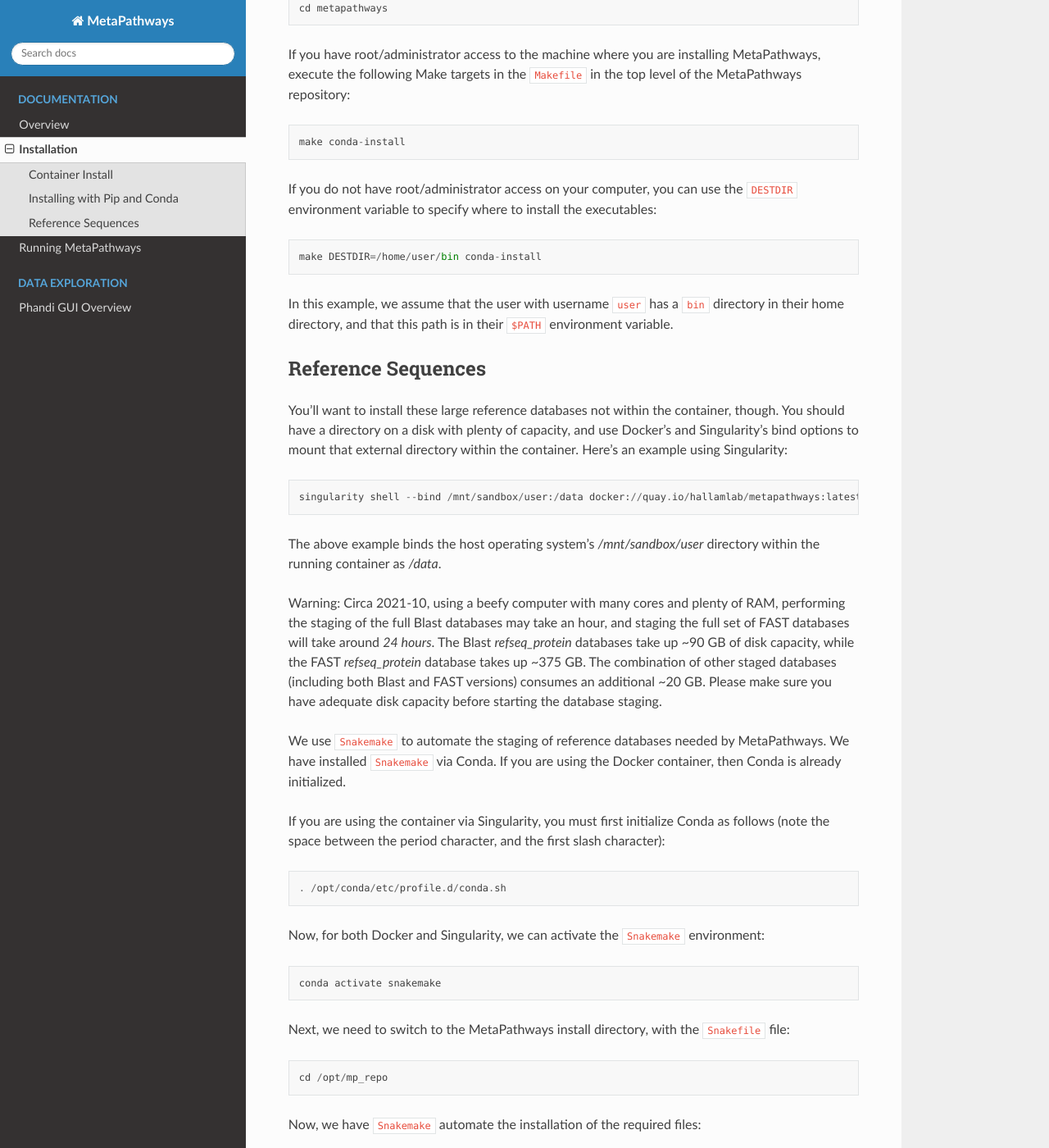
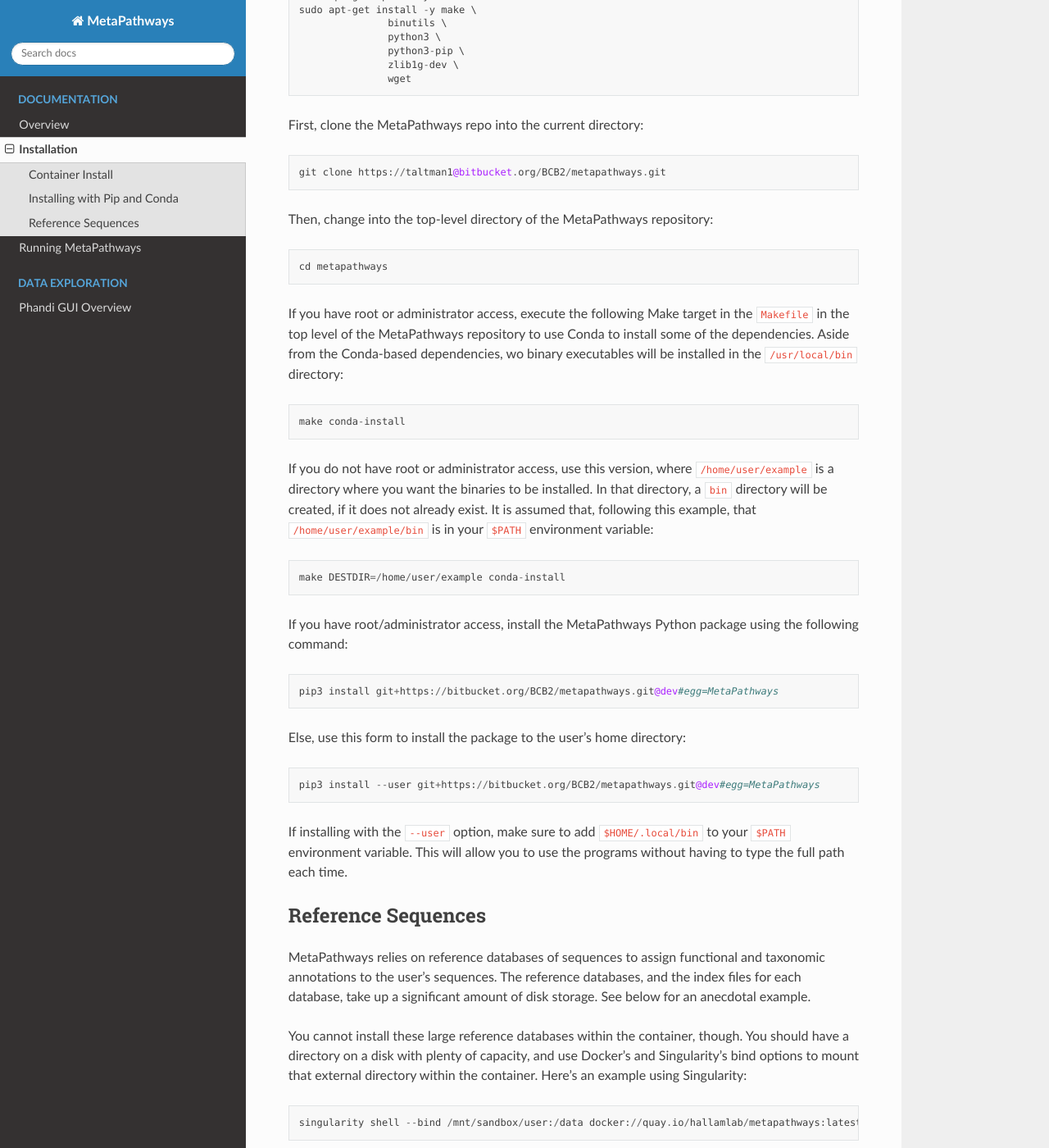
Before and after one commit to hallamlab/MetaPathways, a Sphinx documentation site: the page built from docs/manual/install.rst, in a window 1280 px wide and 1400 px high, scrolled down 1148 px. Shown: the whole window at 82% size. Built offline with Sphinx 7.4.7 and the Read the Docs theme 2.0.0, drawn with Linux system fonts in a browser that asks for light colours; some of the changed text lies outside the part shown.

Commit message:
Extended documentation to cover case when not installing as root via Pip & Conda. Tested documentation in Docker container.
Former-commit-id: cdc5ff3133362858b960abd06d859db8c88e836b

````diff
--- a/docs/manual/install.rst
+++ b/docs/manual/install.rst
@@ -14,9 +15,9 @@
 Container Install
 =================
 
-Our container images are hosted at `Quay.io <https://quay.io/repository/hallamlab/metapathways?tab=info>`_. The following commands assume that
-you are already familiar with installing and running Docker containers via the
-``docker`` or ``singularity`` executables:
+Our container images are hosted at `Quay.io <https://quay.io/repository/hallamlab/metapathways?tab=info>`_.
+The following commands assume that you are already familiar with installing and running Docker containers
+via the ``docker`` or ``singularity`` executables:
 
 Using `Docker <https://sylabs.io/>`_::
      sudo docker pull quay.io/hallamlab/metapathways
@@ -36,38 +37,68 @@
 For this to work, we assume that you have the following already set up in your
 command line environment:
 
+* You have basic ``C`` development tools in your path, including: ``make``, ``ar``, ``gcc``, ``g++``, etc.
+* You have a development verson of the ``zlib`` library
 * You have a working version of ``git``
-* You have the ``make`` command in your path
+* You have Python 3 (``python3``) and ``pip3`` installed
 * You have already `installed Conda <https://docs.conda.io/en/latest/miniconda.html>`_, and it is activated
+* You have ``wget`` installed
 
-First, clone the MetaPathways repo:
+If you are using a version of Linux that uses ``apt``, and you have root access, then you can execute the
+following to get all of the dependencies except Conda:
 ::
-   git clone git@bitbucket.org:BCB2/metapathways.git
+   sudo apt-get update -y
+   sudo apt-get install -y make \
+                  binutils \
+                  python3 \
+                  python3-pip \
+                  zlib1g-dev \
+                  wget
 
-Then, change into the directory:
+First, clone the MetaPathways repo into the current directory:
+::
+   git clone https://taltman1@bitbucket.org/BCB2/metapathways.git
+
+Then, change into the top-level directory of the MetaPathways repository:
 ::
    cd metapathways
 
-If you have root/administrator access to the machine where you are installing MetaPathways,
-execute the following Make targets in the ``Makefile`` in the top
-level of the MetaPathways repository:
+If you have root or administrator access, execute the following Make target in the ``Makefile`` in the top
+level of the MetaPathways repository to use Conda to install some of the dependencies. Aside from the
+Conda-based dependencies, wo binary executables will be installed in the ``/usr/local/bin`` directory:
 ::
-   make conda-install
+  make conda-install
 
-If you do not have root/administrator access on your computer, you
-can use the ``DESTDIR`` environment variable to specify where to
-install the executables::
-  make DESTDIR=/home/user/bin conda-install
+If you do not have root or administrator access, use this version, where ``/home/user/example``
+is a directory where you want the binaries to be installed. In that directory, a ``bin``
+directory will be created, if it does not already exist. It is assumed that, following
+this example, that ``/home/user/example/bin`` is in your ``$PATH`` environment variable:
+::
+   make DESTDIR=/home/user/example conda-install
 
-In this example, we assume that the user with username ``user`` has a ``bin``
-directory in their home directory, and that this path is in their
-``$PATH`` environment variable.
+If you have root/administrator access, install the MetaPathways Python package using the following command:
+::
+   pip3 install git+https://bitbucket.org/BCB2/metapathways.git@dev#egg=MetaPathways
+
+Else, use this form to install the package to the user's home directory:
+::
+   pip3 install --user git+https://bitbucket.org/BCB2/metapathways.git@dev#egg=MetaPathways
+
+If installing with the ``--user`` option, make sure to add ``$HOME/.local/bin`` to your ``$PATH`` environment variable. This will allow you
+to use the programs without having to type the full path each time.
 
 
 Reference Sequences
 ===================
 
-You'll want to install these large reference databases not within the
+MetaPathways relies on reference databases of sequences to assign
+functional and taxonomic annotations to the user's sequences. The
+reference databases, and the index files for each database, take up
+a significant amount of disk storage. See below for an anecdotal
+example.
+
+
+You cannot install these large reference databases within the
 container, though. You should have a directory on a disk with plenty
 of capacity, and use Docker's and Singularity's bind options to mount
 that external directory within the container. Here's an example using
@@ -91,16 +122,14 @@
 We use ``Snakemake`` to automate the staging of reference databases
 needed by MetaPathways. We have installed ``Snakemake`` via Conda. If
 you are using the Docker container, then Conda is already
-initialized.
-
-If you are using the container via Singularity, you must
+initialized. If you are using the container via Singularity, you must
 first initialize Conda as follows (note the space between the period
 character, and the first slash character):
 ::
 
    . /opt/conda/etc/profile.d/conda.sh
 
-Now, for both Docker and Singularity, we can activate the ``Snakemake`` environment:
+Now we can activate the ``Snakemake`` environment:
 ::
    conda activate snakemake
 
@@ -108,35 +137,35 @@
 ::
    cd /opt/mp_repo
 
-
 Now, we have ``Snakemake`` automate the installation of the required files:
 ::
-   snakemake --cores 1 --config ref_db_dir=/path/to/db/dir -- stage_blast_full
+   snakemake --cores 1 --config ref_db_dir=/path/to/db/dir -- stage_blast_lite
 
-Using the `--config` command, we can specify the desired root
+Using the ```--config`` command, we can specify the desired root
 directory for installing the MetaPathways reference databases
-(replacing `/path/to/db/dir` with a real directory path on your
+(replacing ``/path/to/db/dir`` with a real directory path on your
 system). By default, the ``Snakemake`` configuration file sets
-`/tmp/mp_ref_dbs` as the root directory for the MetaPathways reference
-database, if you leave off the `--config` option.
+``/tmp/mp_ref_dbs`` as the root directory for the MetaPathways reference
+database, if you leave off the ``--config`` option.
 
-Instead of using a single core, you can use the `--cores` option with
+Instead of using a single core, you can use the ``--cores`` option with
 a greater number of specified cores to parallelize the staging of the
 requested datasets.
 
-Above we issued the `stage_blast_full` command to Snakemake. There are
-actually four options for staging the data:
+Above we issued the ``stage_fast_lite`` command to Snakemake, as an example
+that runs quickly. There are actually four options for staging the data:
 
-* All databases, indexed for use with Blast: `stage_blast_full`
+* All databases, indexed for use with Blast: ``stage_blast_full``
 * All databases except RefSeq Proteome, indexed for use with Blast:
-  `stage_blast_lite`
-* All databases, indexed for use with FAST: `stage_fast_full`
+  ``stage_blast_lite``
+* All databases, indexed for use with FAST: ``stage_fast_full``
 * All databases except RefSeq Proteome, indexed for use with FAST:
-  `stage_fast_lite`
+  ``stage_fast_lite``
 
 So, first decide whether you want to use Blast or FAST, and then
 decide whether you have the disk space and the install time to install
-the NCBI RefSeq Proteome reference database. If you have plenty of
-both, you can actually install both full sets for Blast and FAST by
-first issuing the `stage_blast_full` and then `stage_fast_full` to
-Snakemake, one command at a time.
+the NCBI RefSeq Proteome reference database. FAST runs faster than Blast,
+with comparable sensitivity. And the RefSeq Proteome is currently required
+for MetaPathways to accurately annotate contigs taxonomically. Thus, we
+recommend running ``stage_fast_full``, if you have the disk storage and
+the time to let it run.
````
Also changed, not shown: other parts of docs/manual/install.rst (+7 -6 lines).
